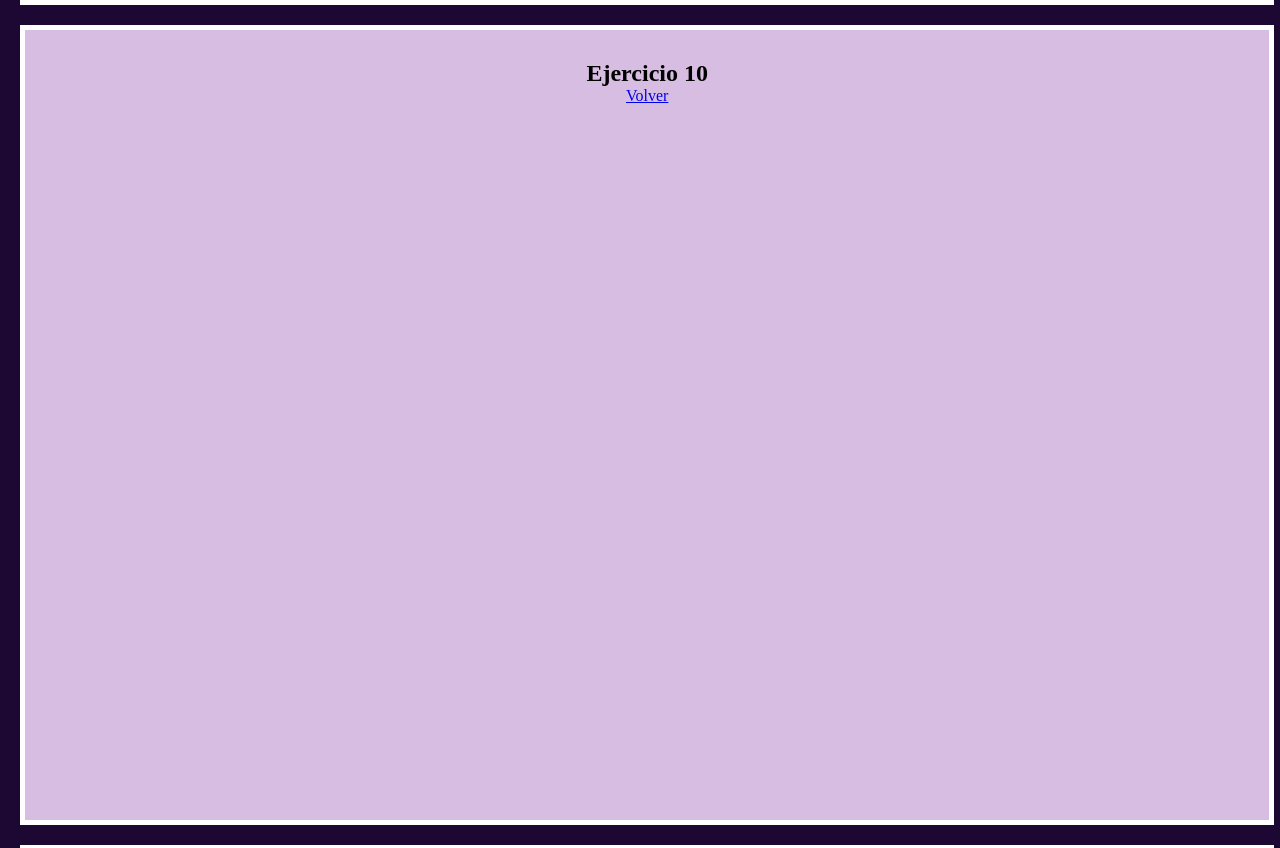
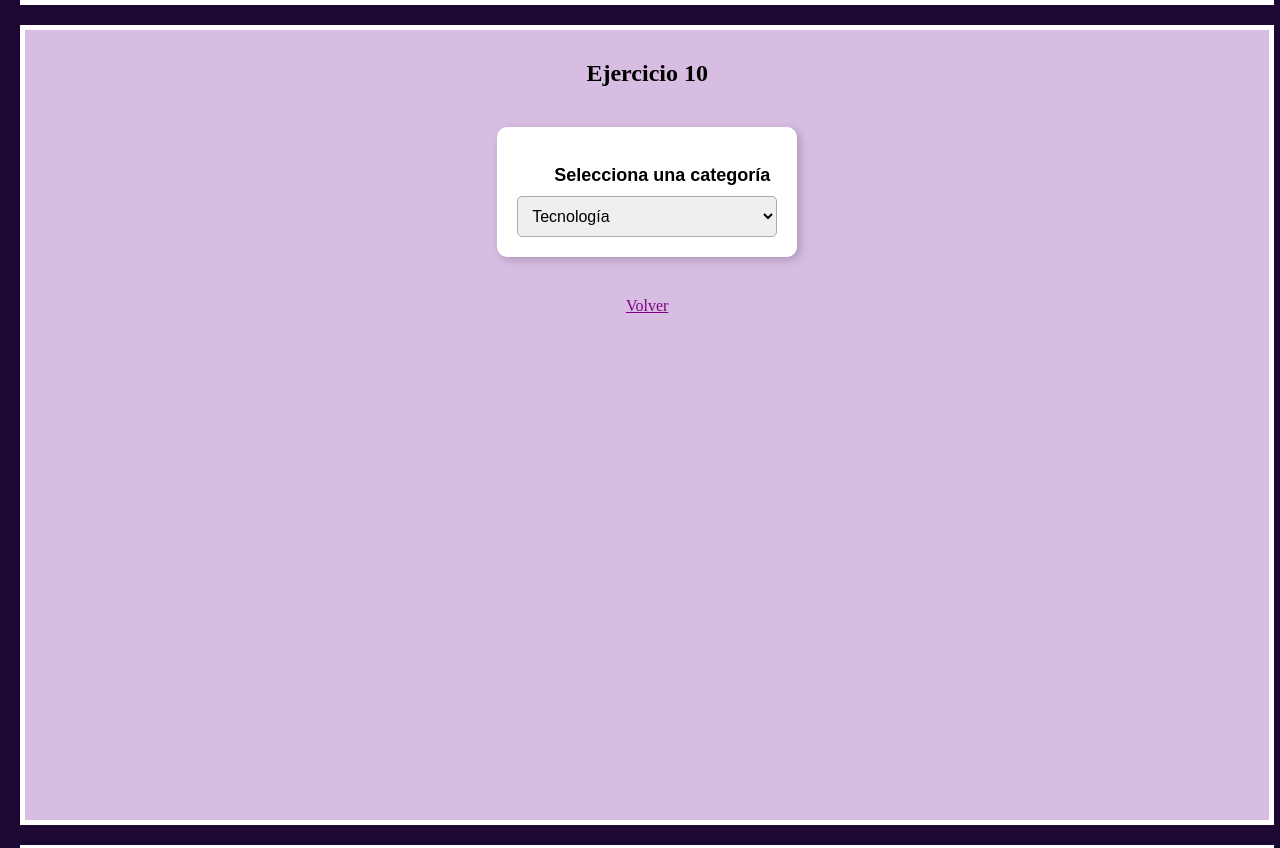
Before and after one commit to DayaLi2828/Metodologia_BEM, a plain HTML site: page index.html in a window 1280 px wide. Shown: the part 7747-8595 px from the top of the page. Drawn offline with Linux system fonts and the light colour scheme.

Commit message:
Creamos y subimos el ejercicio 10

```diff
--- a/estyle.css
+++ b/estyle.css
@@ -425,3 +425,36 @@ h3{
   color: purple;
   text-decoration: underline;
 }
+/*selector de categorias*/
+.categorias {
+  width: 300px;
+  margin: 40px auto;
+  background-color: var(--color-texto);
+  padding: 20px;
+  border-radius: 10px;
+  box-shadow: 3px 3px 10px rgba(0,0,0,0.2);
+  font-family: sans-serif;
+}
+
+.categorias__titulo {
+  font-size: 18px;
+  margin-bottom: 10px;
+  color: #000;
+  text-align: center;
+}
+
+.categorias__select {
+  width: 100%;
+  padding: 10px;
+  font-size: 16px;
+  border-radius: 5px;
+  border: 1px solid #aaa;
+}
+
+.categorias__volver {
+  display: block;
+  text-align: center;
+  margin-top: 20px;
+  color: purple;
+  text-decoration: underline;
+}
--- a/index.html
+++ b/index.html
@@ -214,9 +214,22 @@
 
 
       <div class="ejercicios" id="ejercicio10">
-        <h2>Ejercicio 10</h2>
-        <a href="#volver">Volver</a>
+        <h2 class="ejercicio__titulo">Ejercicio 10</h2>
+
+        <div class="categorias">
+          <h3 class="categorias__titulo">Selecciona una categoría</h3>
+          <select class="categorias__select">
+            <option class="categorias__opcion">Tecnología</option>
+            <option class="categorias__opcion">Moda</option>
+            <option class="categorias__opcion">Cocina</option>
+            <option class="categorias__opcion">Viajes</option>
+            <option class="categorias__opcion">Educación</option>
+          </select>
+        </div>
+
+        <a href="#volver" class="categorias__volver">Volver</a>
       </div>
+
 
       <div class="ejercicios" id="ejercicio11">
         <h2>Ejercicio 11</h2>
```
